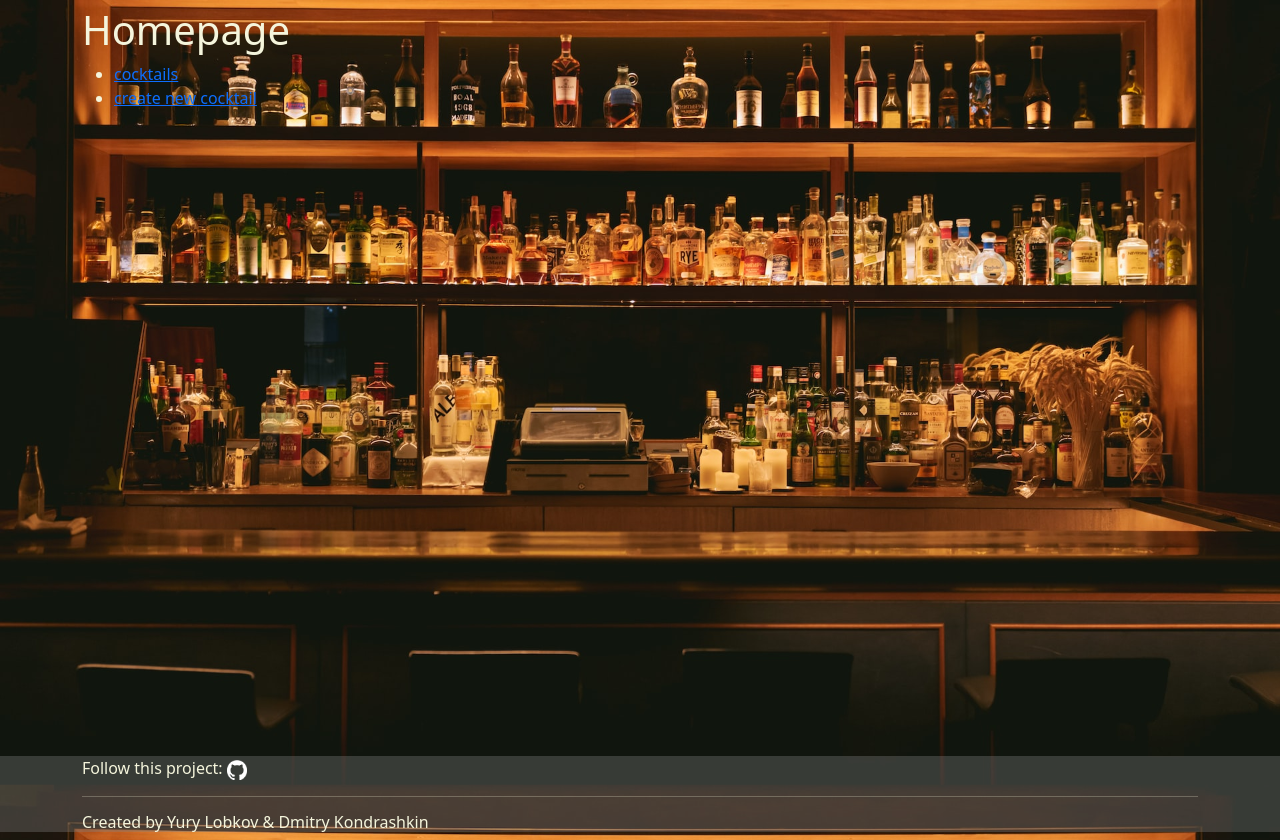
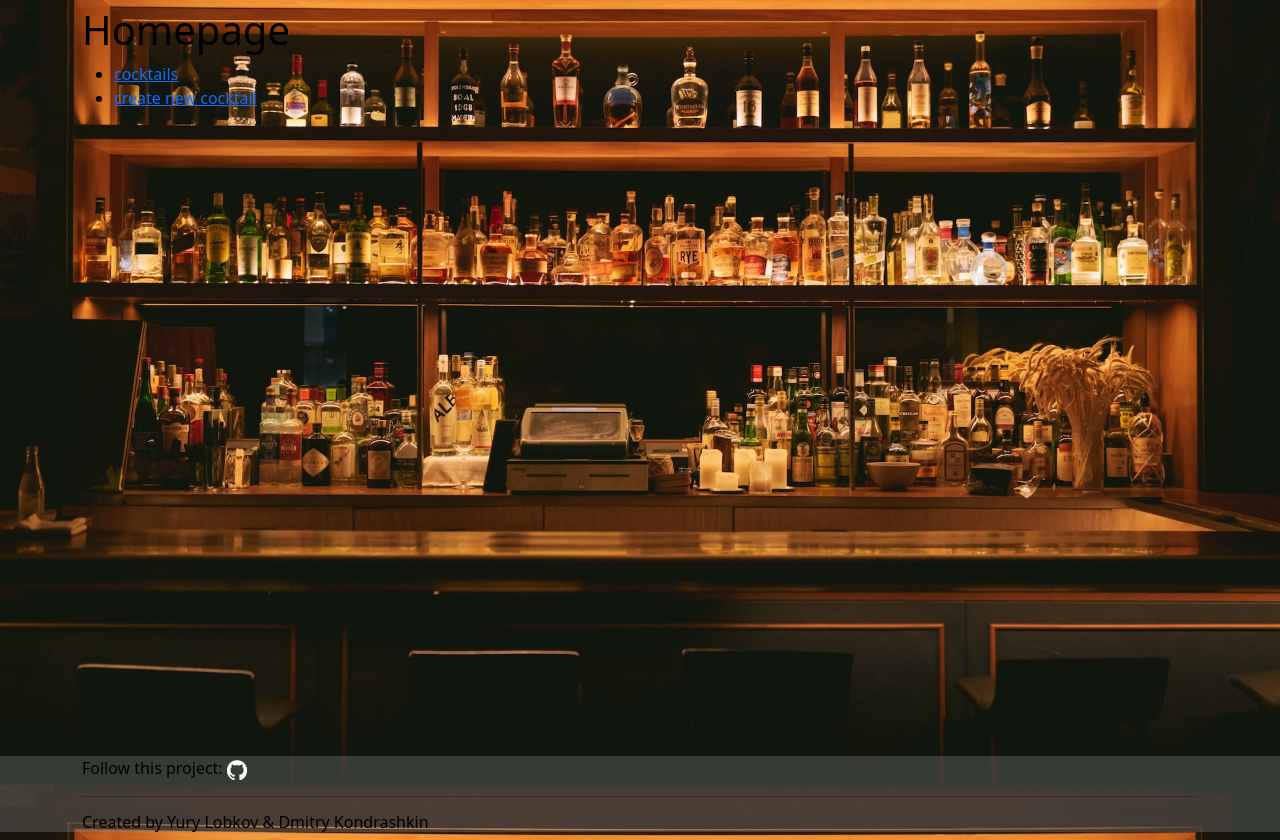
Before and after one commit to YuryLobkov/cooktail, a Django app: page /drinks/ in a window 1280 px wide. Shown: the part 64-904 px from the top of the page. Run offline with Django 4.2, Linux system fonts and the light colour scheme; some web fonts are replaced.

Commit message:
default text color in containers black

```diff
--- a/static/style.css
+++ b/static/style.css
@@ -2,6 +2,10 @@ body{
     background: url(background.jpg) no-repeat center center fixed;
     background-size: cover;
     color: beige;
+}
+
+.container{
+    color: black;
 }
 
 .card{
```
